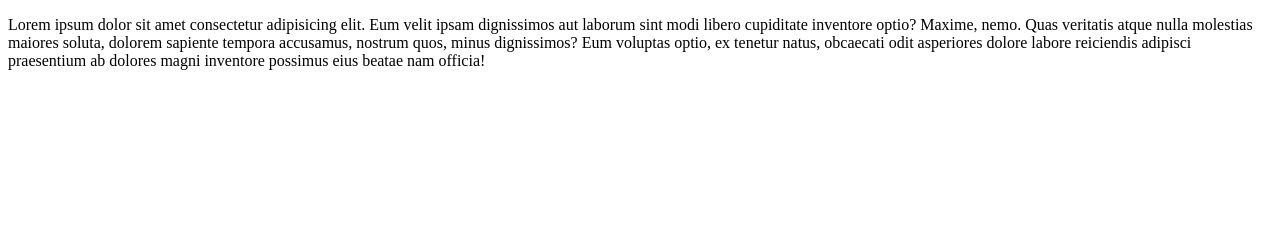
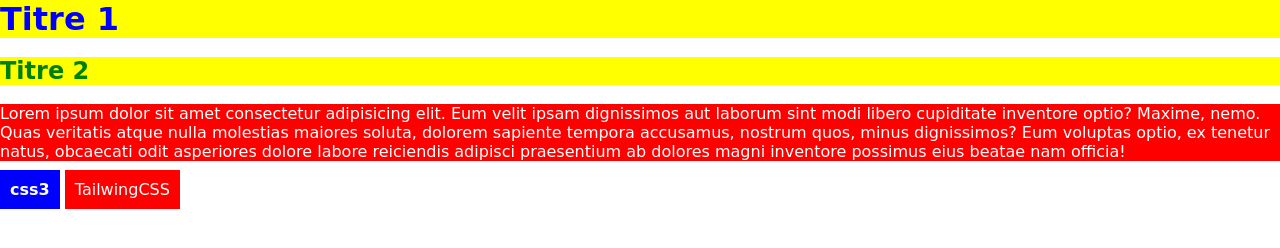
Before and after one commit to boris2442/test-2, a plain HTML site: page index.html in a window 1280 px wide. Drawn offline with Linux system fonts and the light colour scheme.

Commit message:
selecteur d'element

```diff
--- a/index.html
+++ b/index.html
@@ -7,6 +7,10 @@
     <title>Document</title>
 </head>
 <body>
-    <p>Lorem ipsum dolor sit amet consectetur adipisicing elit. Eum velit ipsam dignissimos aut laborum sint modi libero cupiditate inventore optio? Maxime, nemo. Quas veritatis atque nulla molestias maiores soluta, dolorem sapiente tempora accusamus, nostrum quos, minus dignissimos? Eum voluptas optio, ex tenetur natus, obcaecati odit asperiores dolore labore reiciendis adipisci praesentium ab dolores magni inventore possimus eius beatae nam officia!</p>
+    <h1>Titre 1</h1><br>
+    <h2>Titre 2</h2><br>
+    <p>Lorem ipsum dolor sit amet consectetur adipisicing elit. Eum velit ipsam dignissimos aut laborum sint modi libero cupiditate inventore optio? Maxime, nemo. Quas veritatis atque nulla molestias maiores soluta, dolorem sapiente tempora accusamus, nostrum quos, minus dignissimos? Eum voluptas optio, ex tenetur natus, obcaecati odit asperiores dolore labore reiciendis adipisci praesentium ab dolores magni inventore possimus eius beatae nam officia!</p><br>
+
+    <b>css3</b>   <span>TailwingCSS</span>
 </body>
 </html>
--- a/style.css
+++ b/style.css
@@ -0,0 +1,32 @@
+*{
+    padding: 0;
+    margin: 0;
+    box-sizing: border-box;
+    font-family: cursive;
+}
+h1{
+    color:red;
+    background:yellow;
+}
+
+h2{
+    color:green;
+    background-color: yellow;
+}
+h1{
+    color:blue;
+}
+p{
+    background: red;
+    color:#fff;
+}
+b{
+    background-color: blue;
+    padding: 10px;
+    color:#fff;
+}
+span{
+    color:#fff;
+    padding: 10px;
+    background: red;
+}
```
